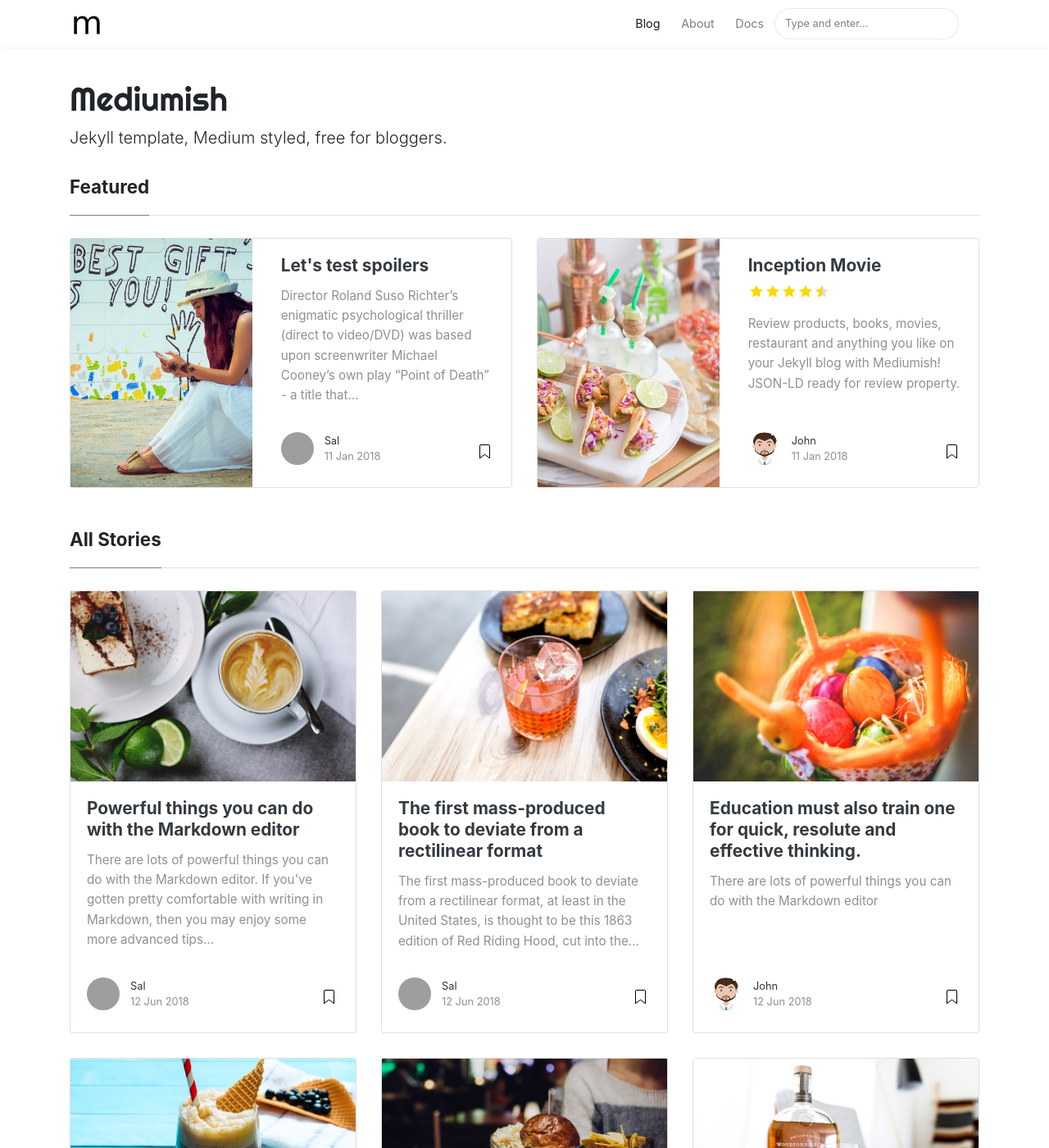
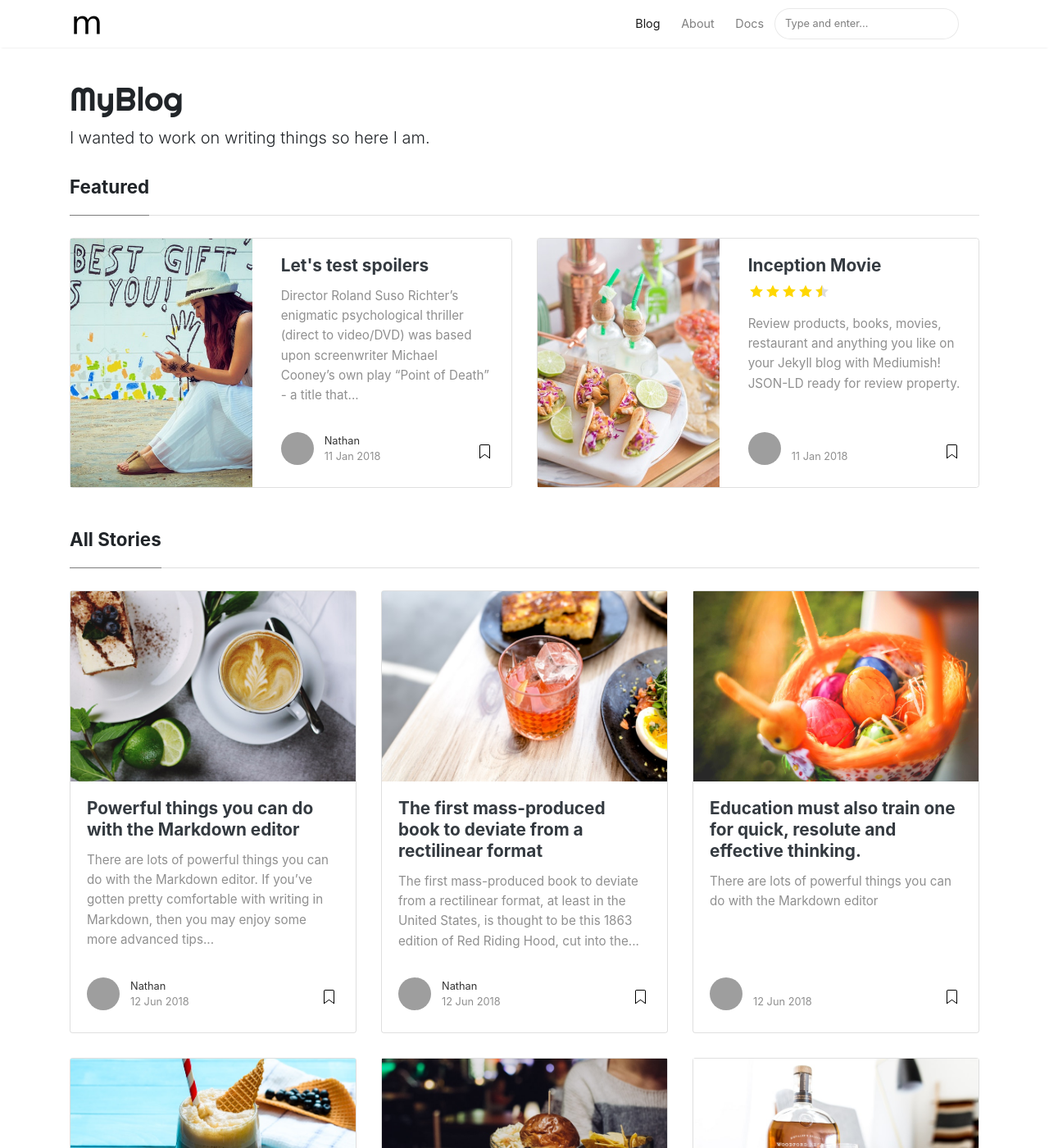
Before and after one commit to nathansharris/nathansharris.github.io, a Jekyll site: the page built from index.html, in a window 1280 px wide and 1400 px high. Shown: the whole window at 82% size. Built offline with Jekyll 4.4.1, drawn with Linux system fonts in a browser that asks for light colours; nearby versions of some CDN libraries; the list of posts is cut into pages by our own code; some of the changed text lies outside the part shown; grey boxes are pictures that could not be loaded.

Commit message:
Working on main page

```diff
--- a/_config.yml
+++ b/_config.yml
@@ -1,35 +1,24 @@
 # Site
-name: "Mediumish"
-title: "Mediumish"
-description: "Jekyll template, Medium styled, free for bloggers."
+name: "MyBlog"
+title: "A blog maybe."
+description: "I wanted to work on writing things so here I am."
 logo: 'assets/images/logo.png'
 favicon: 'assets/images/logo.png'
 baseurl: /mediumish-theme-jekyll
 google_analytics: 'UA-46278016-1'
 disqus: 'demowebsite'
-mailchimp-list: 'https://wowthemes.us11.list-manage.com/subscribe/post?u=8aeb20a530e124561927d3bd8&amp;id=8c3d2d214b'
 include: ["_pages"]
 permalink: /:title/
 
 # Authors
 authors:
   sal:
-    name: Sal
-    display_name: Sal
+    name: Nathan
+    display_name: Nathan
     gravatar: e56154546cf4be74e393c62d1ae9f9d4
-    email: wowthemesnet@gmail.com
-    web: https://www.wowthemes.net
-    twitter: https://twitter.com/wowthemesnet
-    description: "Author of Mediumish, a Bootstrap Medium styled template available for WordPress, HTML, Ghost and Jekyll. You are currently previewing Jekyll template demo."
-  john:
-    name: John
-    display_name: John
-    avatar: 'assets/images/avatar.png'
-    gravatar: b1cc14991db7a456fcd761680bbc8f81
-    email: wowthemesnet@gmail.com
-    web: https://www.wowthemes.net
-    twitter: https://twitter.com/wowthemesnet
-    description: "This is the author box. Write a short description of the author here. You are currently previewing Mediumish demo, a Jekyll template compatible with Github pages."
+    email: nathansharris@gmail.com
+    twitter: https://twitter.com/nathandertal
+    description: "Just me."
 
 # Plugins
 plugins:
```
